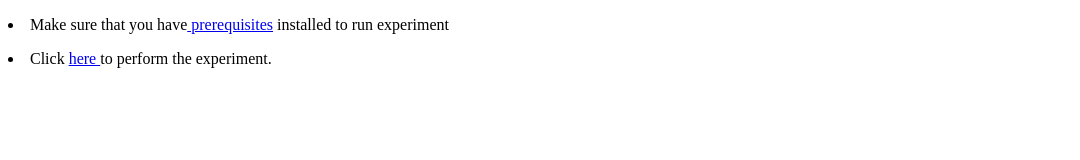
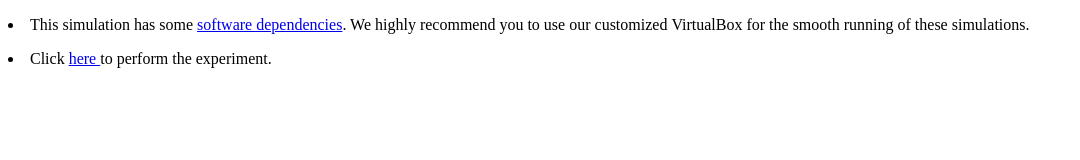
Before and after one commit to virtual-labs/exp-state-diagrams-iiith, a plain HTML site: page experiment/simulation/index.html in a window 1280 px wide. Shown: the whole page, without its empty margins (0-1080 px from the left). Drawn offline with Linux system fonts and the light colour scheme.

Commit message:
Update index.html

```diff
--- a/experiment/simulation/index.html
+++ b/experiment/simulation/index.html
@@ -6,7 +6,7 @@
 </head>
 <body>
 		<!-- Your code goes here-->
-	<p><li>Make sure that you have<a href="../../../Introduction.html"> prerequisites</a> installed to run experiment </li></p>
+	<p><li>This simulation has some <a href="../../../Introduction.html" target="PARENT">software dependencies</a>. We highly recommend you to use our customized <ahref="https://vlead.vlabs.ac.in/development/#virtual-box">VirtualBox</a> for the smooth running of these simulations.</li></p>
 	<p><li>Click <a class="qtlink" href="./exp10.html" onclick="window.open('./exp10.html', null,'scrollbars=yes, width=' + (screen.availWidth) +',height=' + (screen.availHeight)); return false;"> here	</a> to perform the experiment.</li></p>
 
 	<!-- Add JS at the bottom of HTML file -->
```
